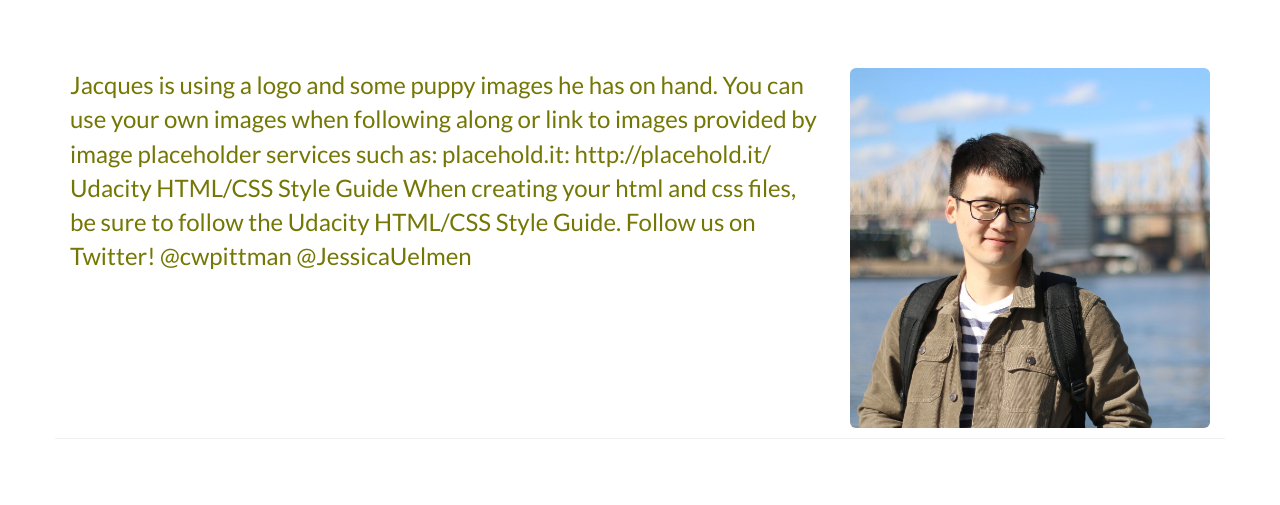
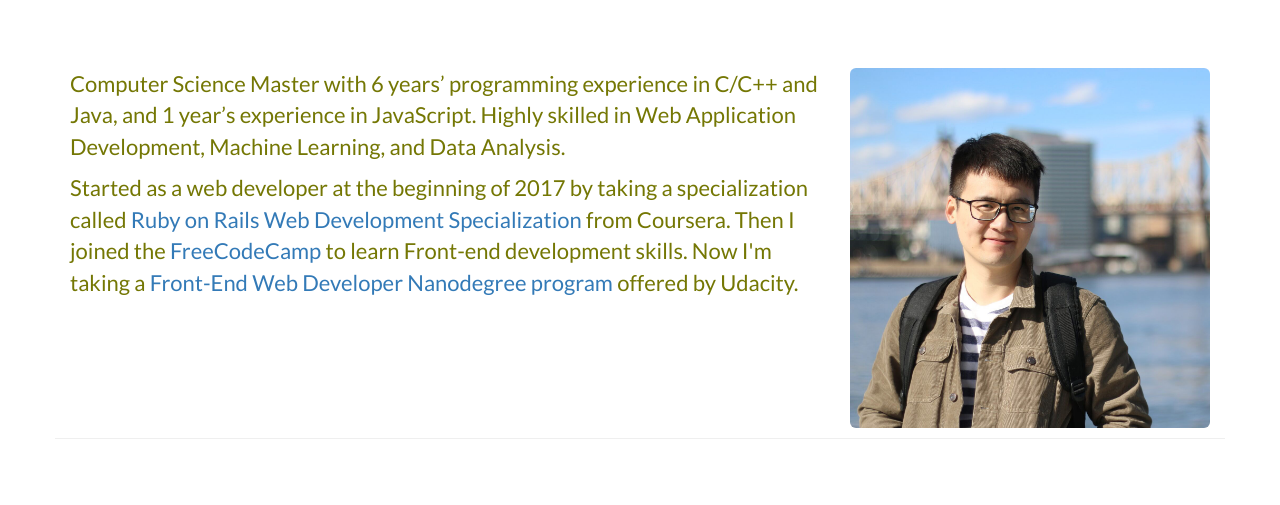
Before and after one commit to mengdage/mengdage.github.io, a website: page index.htm in a window 1280 px wide. Shown: the part 171-676 px from the top of the page. Drawn offline with nearby package versions, Linux system fonts and the light colour scheme.

Commit message:
update about me

```diff
--- a/css/main.css
+++ b/css/main.css
@@ -85,7 +85,7 @@ hr.star-dark:after {
   border-bottom: 1px solid #efefef;
 }
 #about {
-  font-size: 24px;
+  font-size: 22px;
 }
 
 #contact {
--- a/index.htm
+++ b/index.htm
@@ -51,7 +51,13 @@
   <main class="container">
     <section id="about" class="row">
       <div class="col-md-8">
-        <p>Jacques is using a logo and some puppy images he has on hand. You can use your own images when following along or link to images provided by image placeholder services such as: placehold.it: http://placehold.it/ Udacity HTML/CSS Style Guide When creating your html and css files, be sure to follow the Udacity HTML/CSS Style Guide. Follow us on Twitter! @cwpittman @JessicaUelmen</p>
+        <p>
+          Computer Science Master with 6 years’ programming experience in C/C++ and Java, and 1 year’s experience in JavaScript. Highly skilled in Web Application Development, Machine Learning, and Data Analysis.
+        </p>
+        <p>
+          Started as a web developer at the beginning of 2017 by taking a specialization called <a href="https://www.coursera.org/specializations/ruby-on-rails" title="Ruby on Rails Web Development Specialization">Ruby on Rails Web Development Specialization</a> from Coursera. Then I joined the <a href="https://www.freecodecamp.com" title="free codecamp">FreeCodeCamp</a> to learn Front-end development skills. Now I'm taking a <a href="https://www.udacity.com/course/front-end-web-developer-nanodegree--nd001" title="Front-End Web Developer Nanodegree">Front-End Web Developer Nanodegree program</a> offered by Udacity.
+        </p>
+
       </div>
       <div class="col-md-4">
         <img class="img-responsive img-rounded" src="images/menglin.jpg" alt="Meng Lin">
```
